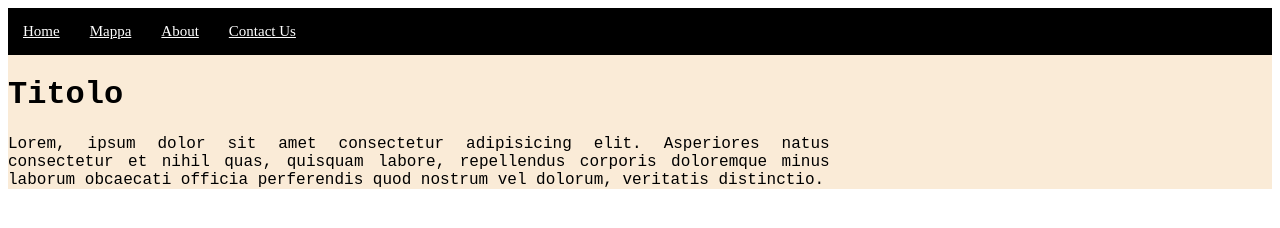
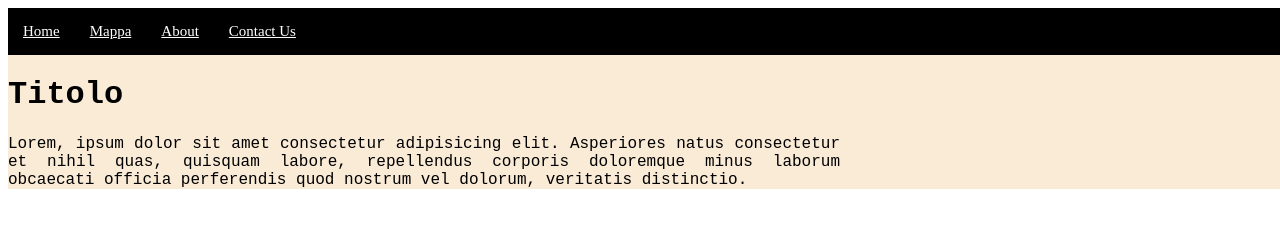
Before and after one commit to AlexGoldin/SitoPcto, a plain HTML site: page index.html in a window 1280 px wide. Drawn offline with Linux system fonts and the light colour scheme.

Commit message:
Update index.html

```diff
--- a/index.html
+++ b/index.html
@@ -21,11 +21,13 @@ template4 https://templatemo.com/tm-494-motion
     .html, body {
       padding: 0 !important;
       border: 0 !important;
+      height: 100%;
+      width: 100%;
     }
     .WrapperSito {
       background-color: antiquewhite;
       height: 100%;
-      width: 100%
+      width: 100%;
     }
     .BarraSuperiore {
       background-color: black;
```
